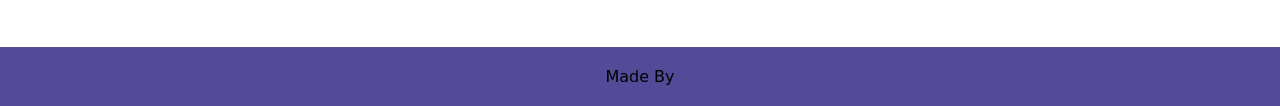
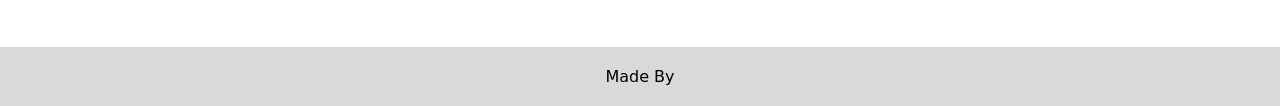
Before and after one commit to MohammedYehia/GSG-Page, a plain HTML site: page index.html in a window 1280 px wide. Shown: the part 1404-1510 px from the top of the page. Drawn offline with Linux system fonts and the light colour scheme; some icons are missing.

Commit message:
Update style.css

```diff
--- a/style.css
+++ b/style.css
@@ -104,7 +104,7 @@ h2:after {
 footer {
     height: 1   00px;
     display: block;
-    background: #534b97;
+    background:#d9d9d9;
 }
 
 .icon-munue {
```
